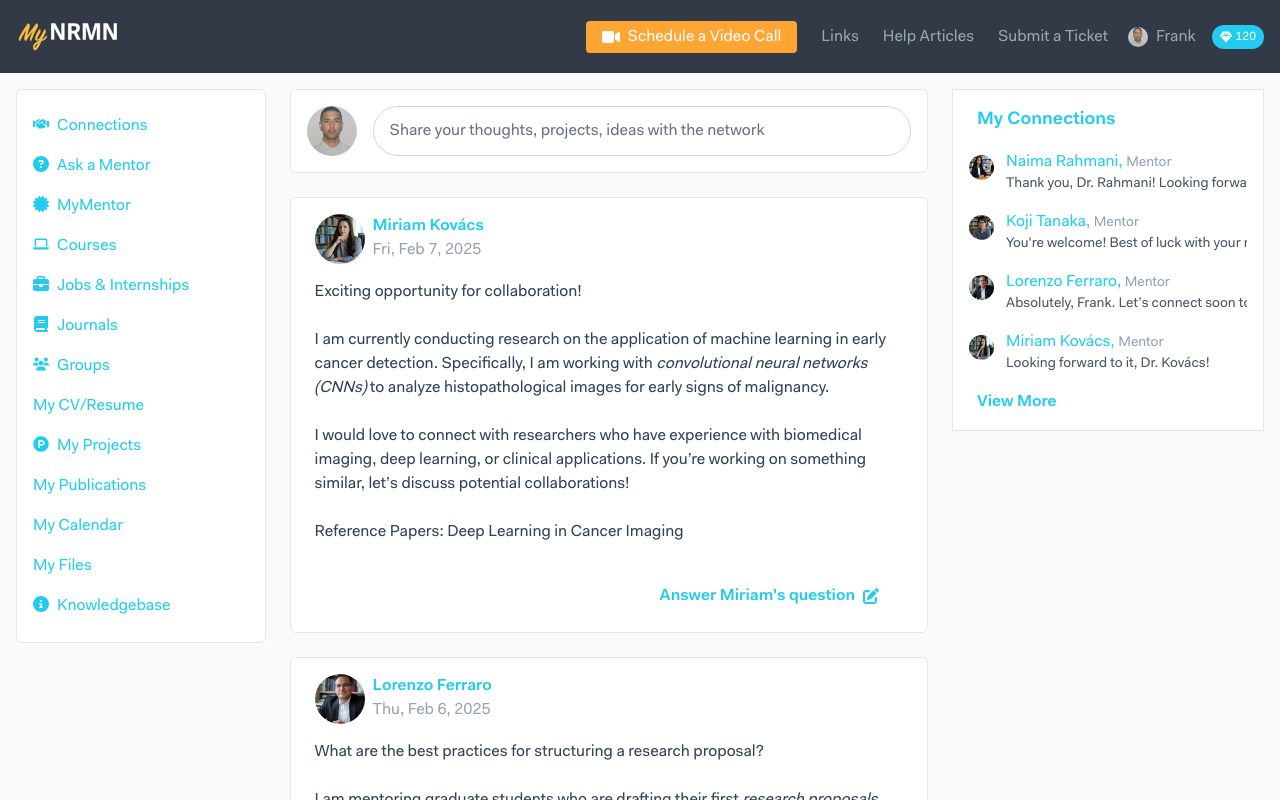
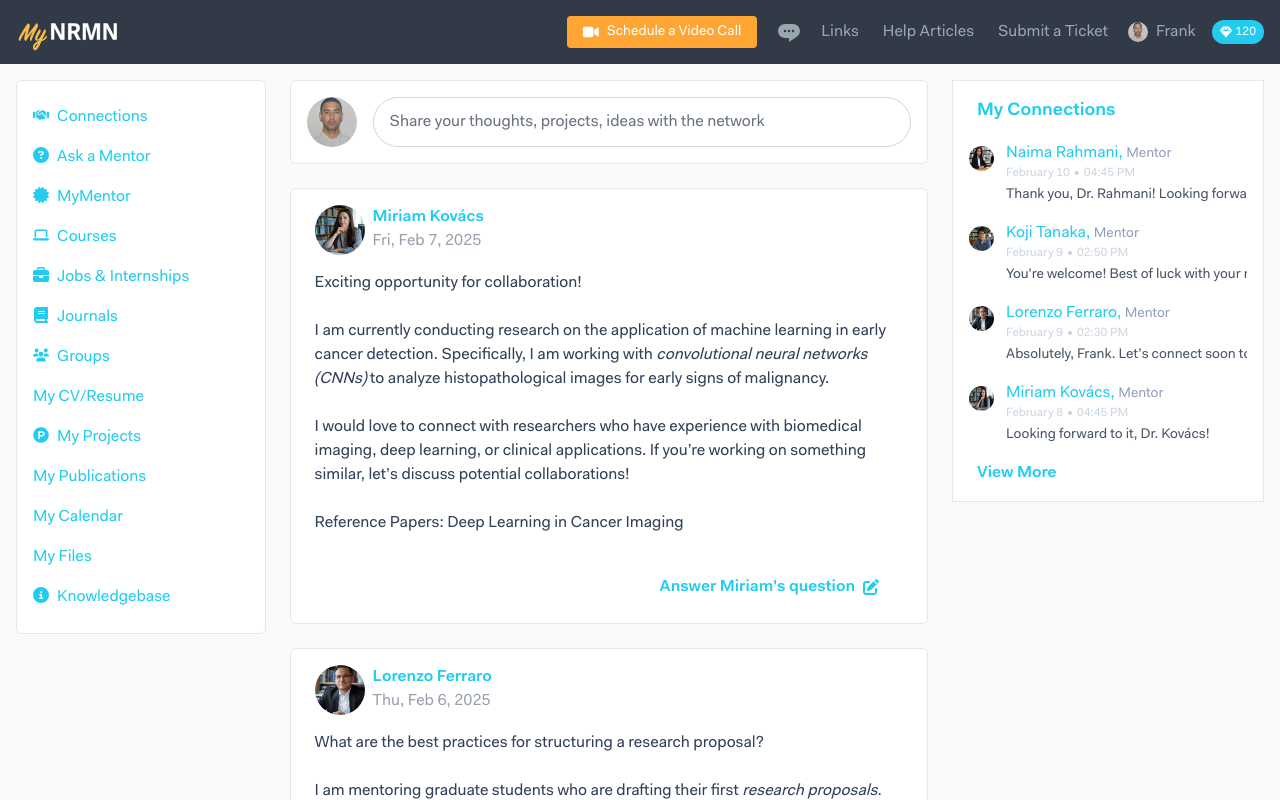
Before and after one commit to fahd/nrmn_mock, a React (Vite) app: page / in a window 1280 px wide. Built offline with nearby package versions, Linux system fonts and the light colour scheme.

Commit message:
[fix] navbar and conversations conflicted on height, fixed scrolling issues

```diff
--- a/src/components/Navbar/Navbar.tsx
+++ b/src/components/Navbar/Navbar.tsx
@@ -7,8 +7,8 @@ import { faGem, faVideoCamera } from '@fortawesome/free-solid-svg-icons'
 
 const ScheduleLink: React.FC = () => {
   return (
-    <div className="mx-3 text-navlink font-normal">
-      <div className="flex items-center bg-schedule text-white px-4 py-1 rounded-sm">
+    <div className="mx-3 text-navlink font-normal text-sm">
+      <div className="flex items-center bg-schedule text-white px-4 py-1.5 rounded-sm">
         <FontAwesomeIcon icon={faVideoCamera} className="pr-2" />
         <div>Schedule a Video Call</div>
       </div>
@@ -31,6 +31,16 @@ const NavBadge: React.FC<{ badge: number }> = ({ badge }) => {
   )
 }
 
+const NavMessages: React.FC = () => {
+  return (
+    <div className="px-2">
+      <Link to="/messaging">
+        <img src="/public/icons/message.svg" alt="See All Conversations" />
+      </Link>
+    </div>
+  )
+}
+
 const NavUser: React.FC<NavUserType> = ({
   first_name,
   last_name,
@@ -40,6 +50,7 @@ const NavUser: React.FC<NavUserType> = ({
 }) => {
   return (
     <div>
+      <Link to={`/user/${user_id}`}>
         <div className="flex items-center pr-4">
           <img
             src={avatar}
@@ -48,6 +59,7 @@ const NavUser: React.FC<NavUserType> = ({
           />
           <div className="text-navlink font-normal">{first_name}</div>
         </div>
+      </Link>
     </div>
   )
 }
@@ -56,7 +68,7 @@ const Navbar = () => {
   const { user } = useAuth()
 
   return (
-    <div className="py-5 px-4 bg-navbar flex space-between">
+    <div className="py-5 px-4 bg-navbar flex space-between h-16">
       <div className="flex-1 flex justify-between">
         <div>
           <Link to="/">
@@ -65,6 +77,7 @@ const Navbar = () => {
         </div>
         <div className="flex items-center">
           <ScheduleLink />
+          <NavMessages />
           <NavLink text={'Links'} />
           <NavLink text={'Help Articles'} />
           <NavLink text={'Submit a Ticket'} />
--- a/src/pages/Conversations/Conversations.tsx
+++ b/src/pages/Conversations/Conversations.tsx
@@ -45,8 +45,8 @@ const Conversations = () => {
   }
 
   return (
-    <div className="flex flex-1">
-      <div className="w-1/4 border-r border-gray-200 overflow-scroll">
+    <div className="flex flex-1 h-[calc(100vh-4rem)]">
+      <div className="w-1/4 border-r border-gray-200 overflow-y-auto">
         {Object.values(conversations).map((conversation) => {
           const conv_user = users[conversation.participant]
           return (
@@ -61,7 +61,7 @@ const Conversations = () => {
         })}
       </div>
 
-      <div className="w-3/4 overflow-scroll">
+      <div className="w-3/4 overflow-y-auto">
         {activeConversationId && (
           <ActiveConversation
             conversation={getActiveConversation()}
--- a/src/pages/Home/RightPanel/RecentChats.tsx
+++ b/src/pages/Home/RightPanel/RecentChats.tsx
@@ -1,7 +1,7 @@
 import React from 'react'
 import { Link } from 'react-router-dom'
 import { RecentChatsType, Conversation } from '../../../typings/typings'
-import { upperCase } from '../../../utils'
+import { upperCase, formatDateToTime, formatDateMonthDay } from '../../../utils'
 
 const Chat: React.FC<Conversation> = ({
   last_message,
@@ -26,12 +26,17 @@ const Chat: React.FC<Conversation> = ({
                   {upperCase(user.role)}
                 </span>
               </p>
+              <div className="text-xs text-slate-300">
+                <span>{formatDateMonthDay(last_message.timestamp)}</span>
+                <span className="px-1">•</span>
+                <span>{formatDateToTime(last_message.timestamp)}</span>
+              </div>
             </div>
             <p
               dangerouslySetInnerHTML={{
                 __html: last_message.content,
               }}
-              className="text-gray-600 text-sm truncate"
+              className="text-gray-600 text-sm truncate pt-1"
             ></p>
           </div>
         </div>
--- a/src/utils/index.ts
+++ b/src/utils/index.ts
@@ -17,6 +17,14 @@ export const formatDateToTime = (isoString: string): string => {
   })
   return timeString
 }
+export const formatDateMonthDay = (isoString: string): string => {
+  const date = new Date(isoString)
+  return date.toLocaleDateString('en-US', {
+    month: 'long',
+    day: 'numeric',
+  })
+}
+
 export const upperCase = (s: string) => {
   return s[0].toUpperCase() + s.slice(1)
 }
```
Also changed, not shown: public/icons/message.svg (added). Lines whose indentation alone changed are shown as unchanged.
